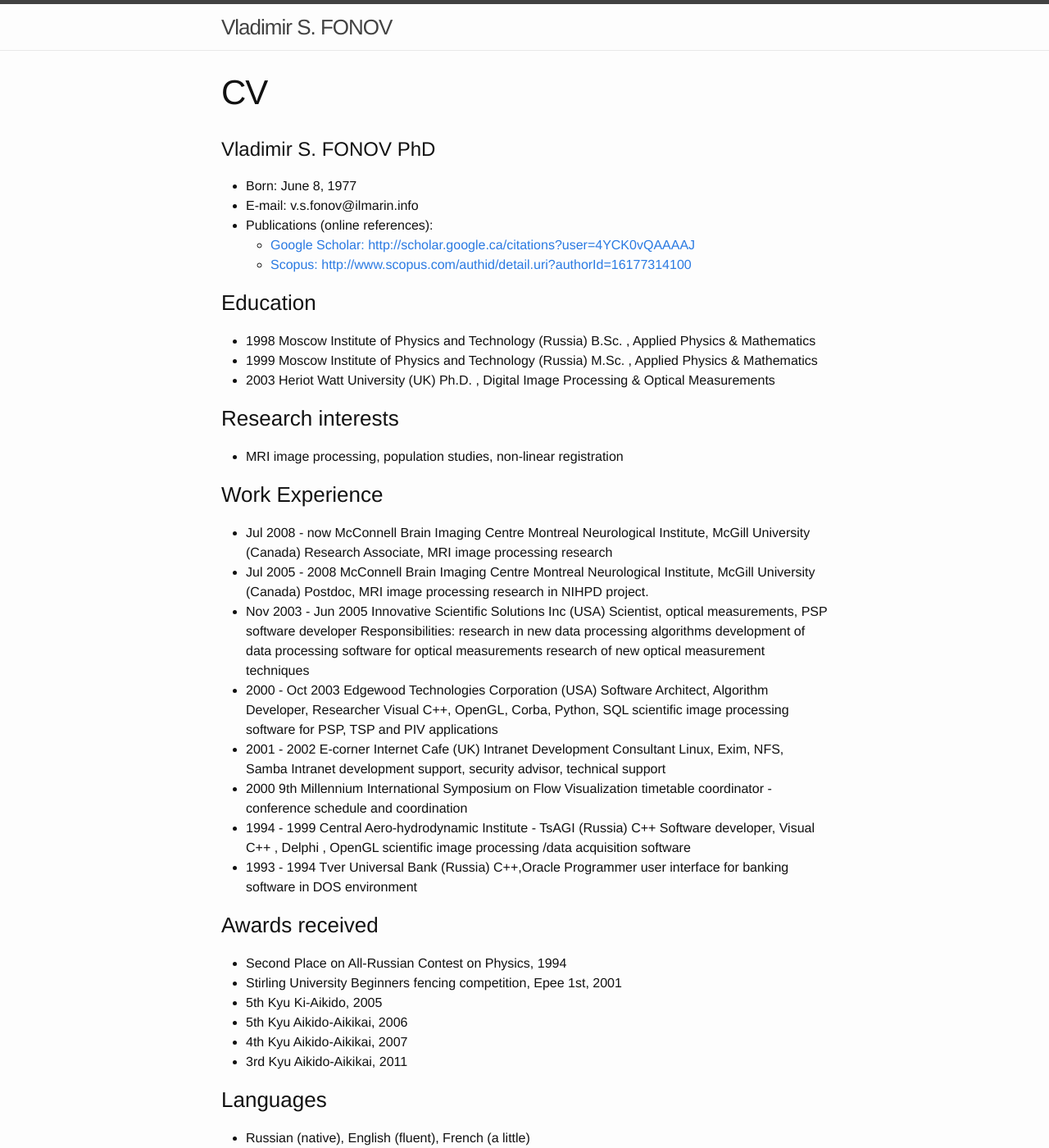
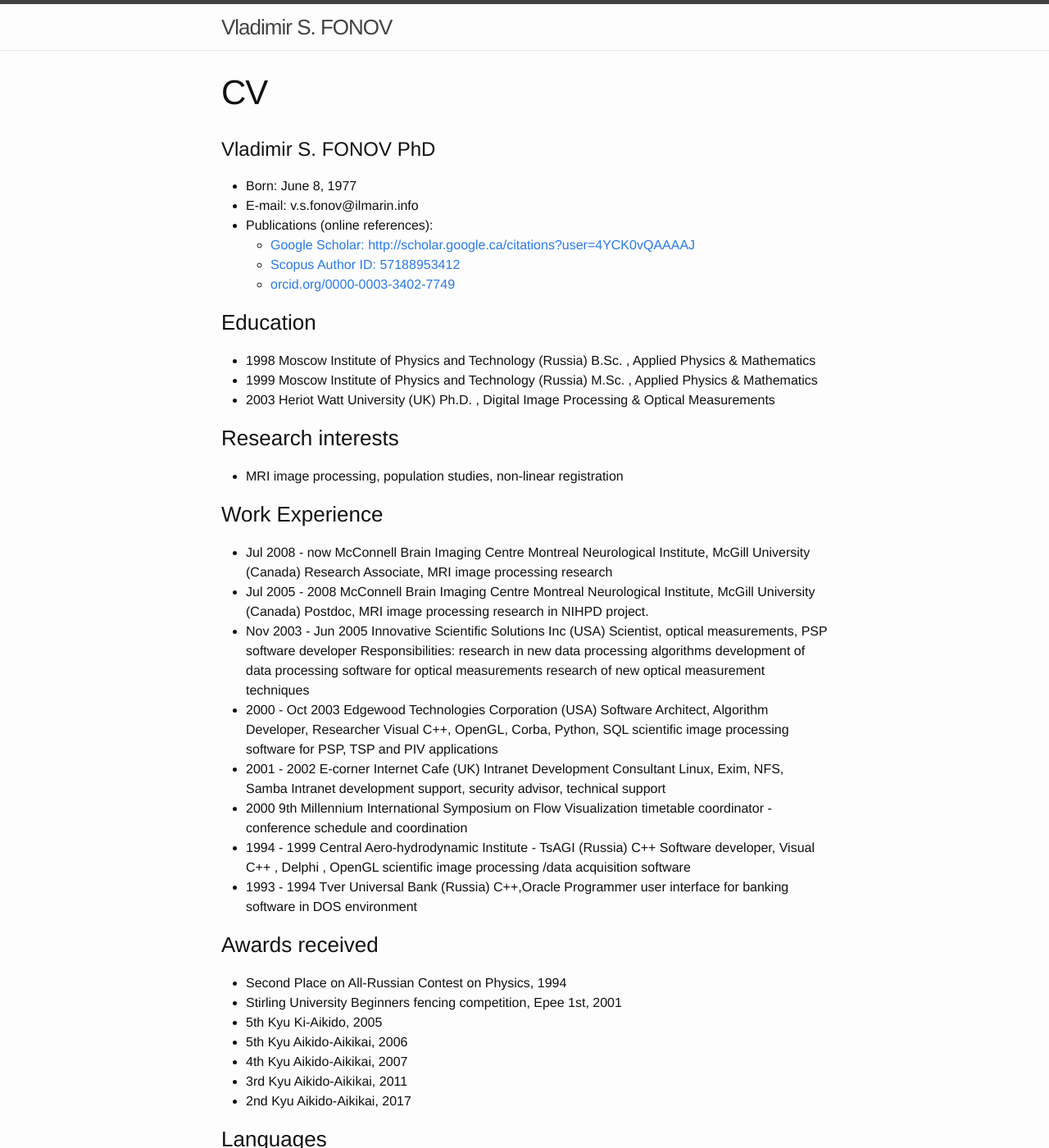
Before and after one commit to vfonov/vfonov.github.io, a Jekyll site: the page built from CV.md, in a window 1280 px wide and 1400 px high. Shown: the whole window at 82% size. Built offline with Jekyll 4.4.1, drawn with Linux system fonts in a browser that asks for light colours.

Commit message:
Updated scopus author ID and orcid

```diff
--- a/CV.md
+++ b/CV.md
@@ -9,7 +9,9 @@ permalink: /cv/
 * E-mail: v.s.fonov@ilmarin.info
 * Publications (online references):
    * [Google Scholar: http://scholar.google.ca/citations?user=4YCK0vQAAAAJ](http://scholar.google.ca/citations?user=4YCK0vQAAAAJ)
-   * [Scopus: http://www.scopus.com/authid/detail.uri?authorId=16177314100](http://www.scopus.com/authid/detail.uri?authorId=16177314100)
+   * [Scopus Author ID: 57188953412](https://www.scopus.com/authid/detail.uri?authorId=57188953412)
+   * [orcid.org/0000-0003-3402-7749](http://orcid.org/0000-0003-3402-7749)
+
 
 ### Education
 * 1998 Moscow Institute of Physics and Technology (Russia) B.Sc. , Applied Physics & Mathematics
@@ -36,6 +38,7 @@ permalink: /cv/
 * 5th Kyu Aikido-Aikikai, 2006
 * 4th Kyu Aikido-Aikikai, 2007
 * 3rd Kyu Aikido-Aikikai, 2011
+* 2nd Kyu Aikido-Aikikai, 2017
 
 ### Languages
 * Russian (native), English (fluent), French (a little)
```
